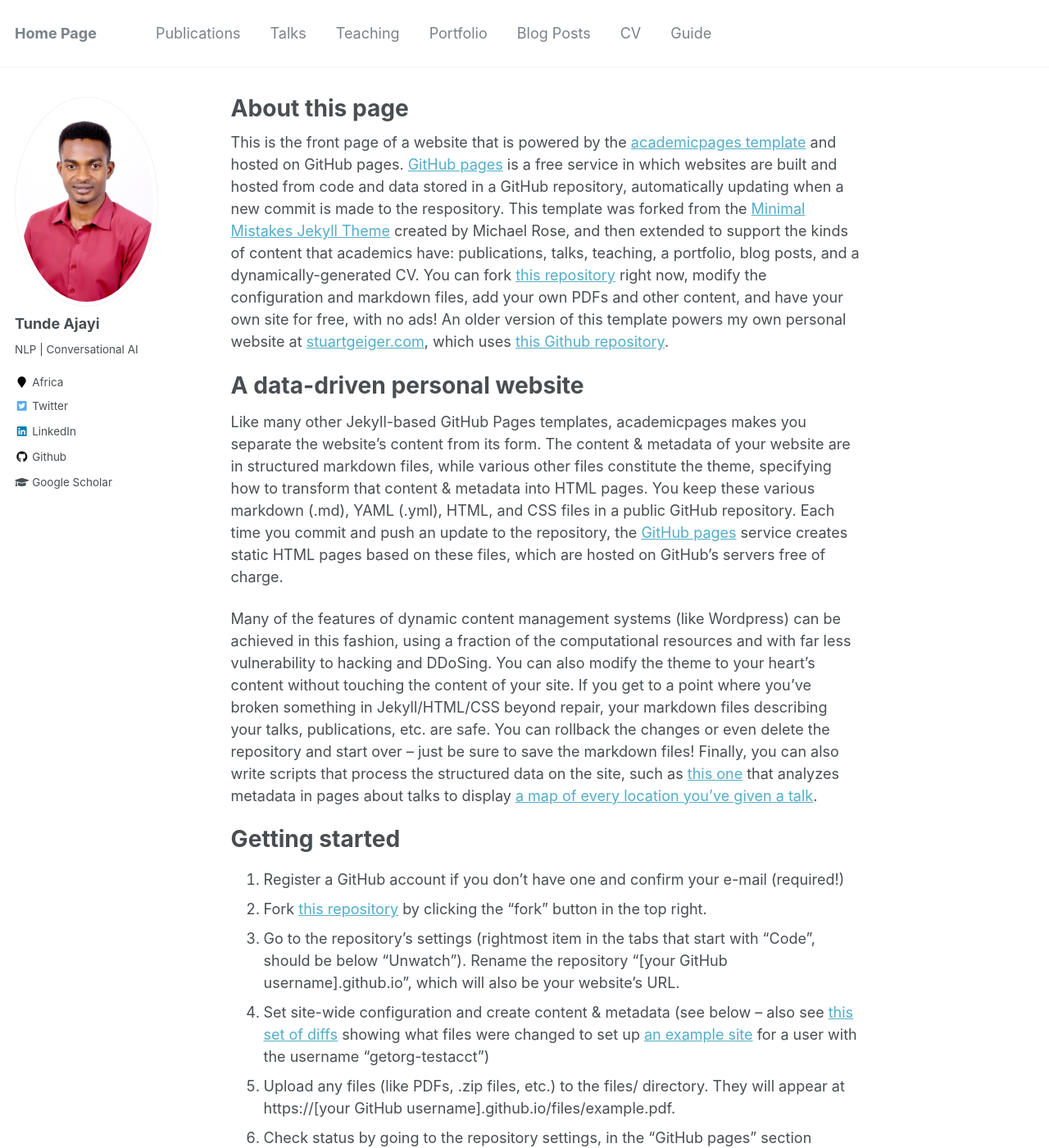
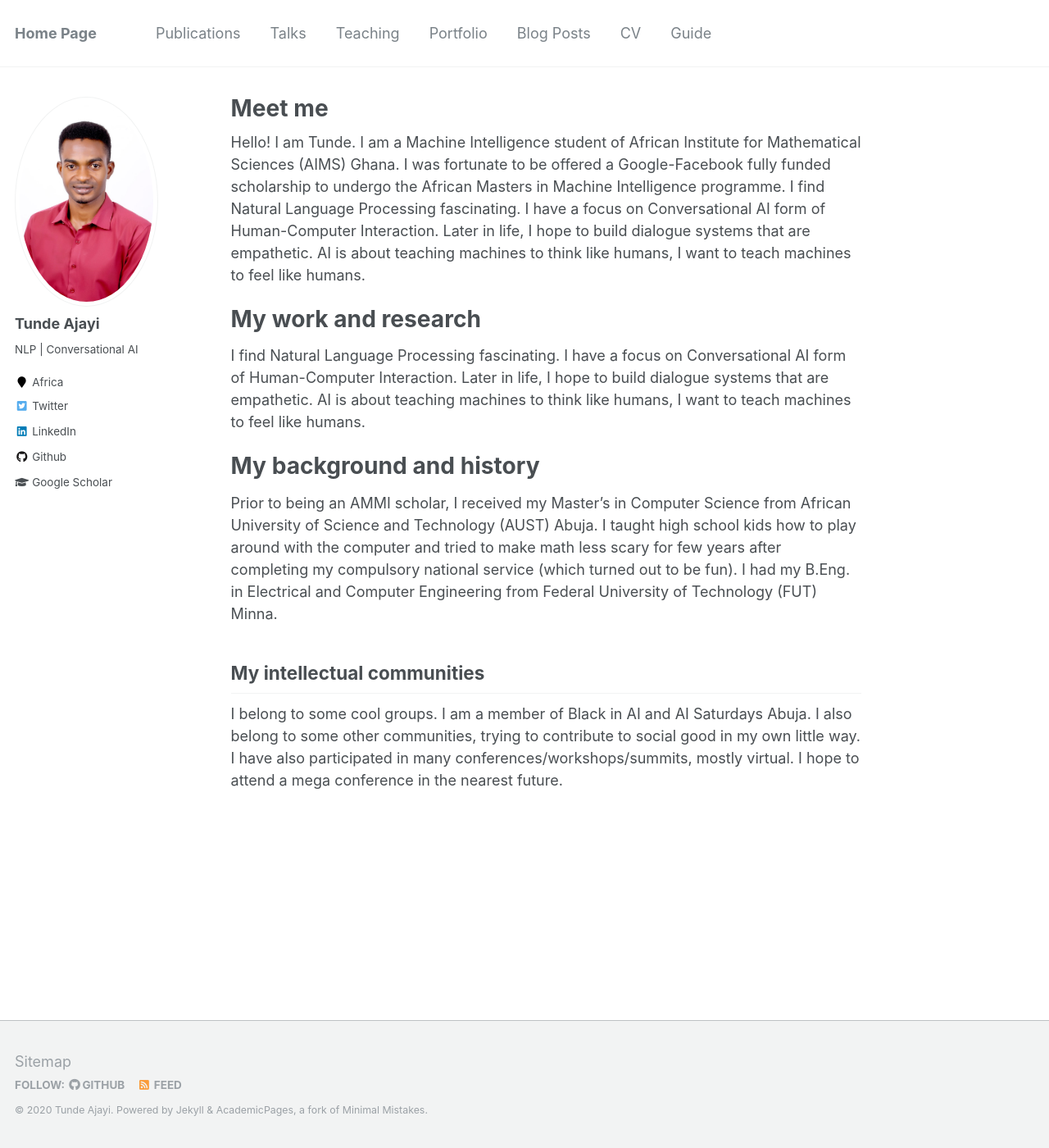
Before and after one commit to tundeajayi/tundeajayi.github.io, a Jekyll site: the page built from _pages/about.md, in a window 1280 px wide and 1400 px high. Shown: the whole window at 82% size. Built offline with Jekyll 4.4.1, drawn with Linux system fonts in a browser that asks for light colours; some of the changed text lies outside the part shown.

Commit message:
updated home page

```diff
--- a/_pages/about.md
+++ b/_pages/about.md
@@ -1,35 +1,39 @@
 ---
 permalink: /
-title: "About this page"
+title: "Meet me"
 excerpt: "About me"
 author_profile: true
 redirect_from:
   - /about/
   - /about.html
 ---
+<!-- This is the front page of a website that is powered by the [academicpages template](https://github.com/academicpages/academicpages.github.io) and hosted on GitHub pages. [GitHub pages](https://pages.github.com) is a free service in which websites are built and hosted from code and data stored in a GitHub repository, automatically updating when a new commit is made to the respository. This template was forked from the [Minimal Mistakes Jekyll Theme](https://mmistakes.github.io/minimal-mistakes/) created by Michael Rose, and then extended to support the kinds of content that academics have: publications, talks, teaching, a portfolio, blog posts, and a dynamically-generated CV. You can fork [this repository](https://github.com/academicpages/academicpages.github.io) right now, modify the configuration and markdown files, add your own PDFs and other content, and have your own site for free, with no ads! An older version of this template powers my own personal website at [stuartgeiger.com](http://stuartgeiger.com), which uses [this Github repository](https://github.com/staeiou/staeiou.github.io). -->
+Hello! I am Tunde. I am a Machine Intelligence student of African Institute for Mathematical Sciences (AIMS) Ghana. I was fortunate to be offered a Google-Facebook fully funded scholarship to undergo the African Masters in Machine Intelligence programme. I find Natural Language Processing fascinating. I have a focus on Conversational AI form of Human-Computer Interaction. Later in life, I hope to build dialogue systems that are empathetic. AI is about teaching machines to think like humans, I want to teach machines to feel like humans.
 
-This is the front page of a website that is powered by the [academicpages template](https://github.com/academicpages/academicpages.github.io) and hosted on GitHub pages. [GitHub pages](https://pages.github.com) is a free service in which websites are built and hosted from code and data stored in a GitHub repository, automatically updating when a new commit is made to the respository. This template was forked from the [Minimal Mistakes Jekyll Theme](https://mmistakes.github.io/minimal-mistakes/) created by Michael Rose, and then extended to support the kinds of content that academics have: publications, talks, teaching, a portfolio, blog posts, and a dynamically-generated CV. You can fork [this repository](https://github.com/academicpages/academicpages.github.io) right now, modify the configuration and markdown files, add your own PDFs and other content, and have your own site for free, with no ads! An older version of this template powers my own personal website at [stuartgeiger.com](http://stuartgeiger.com), which uses [this Github repository](https://github.com/staeiou/staeiou.github.io).
+My work and research
+======
+<!-- Like many other Jekyll-based GitHub Pages templates, academicpages makes you separate the website's content from its form. The content & metadata of your website are in structured markdown files, while various other files constitute the theme, specifying how to transform that content & metadata into HTML pages. You keep these various markdown (.md), YAML (.yml), HTML, and CSS files in a public GitHub repository. Each time you commit and push an update to the repository, the [GitHub pages](https://pages.github.com/) service creates static HTML pages based on these files, which are hosted on GitHub's servers free of charge. -->
+I find Natural Language Processing fascinating. I have a focus on Conversational AI form of Human-Computer Interaction. Later in life, I hope to build dialogue systems that are empathetic. AI is about teaching machines to think like humans, I want to teach machines to feel like humans.
 
-A data-driven personal website
+
+<!-- Many of the features of dynamic content management systems (like Wordpress) can be achieved in this fashion, using a fraction of the computational resources and with far less vulnerability to hacking and DDoSing. You can also modify the theme to your heart's content without touching the content of your site. If you get to a point where you've broken something in Jekyll/HTML/CSS beyond repair, your markdown files describing your talks, publications, etc. are safe. You can rollback the changes or even delete the repository and start over -- just be sure to save the markdown files! Finally, you can also write scripts that process the structured data on the site, such as [this one](https://github.com/academicpages/academicpages.github.io/blob/master/talkmap.ipynb) that analyzes metadata in pages about talks to display [a map of every location you've given a talk](https://academicpages.github.io/talkmap.html). -->
+
+My background and history
 ======
-Like many other Jekyll-based GitHub Pages templates, academicpages makes you separate the website's content from its form. The content & metadata of your website are in structured markdown files, while various other files constitute the theme, specifying how to transform that content & metadata into HTML pages. You keep these various markdown (.md), YAML (.yml), HTML, and CSS files in a public GitHub repository. Each time you commit and push an update to the repository, the [GitHub pages](https://pages.github.com/) service creates static HTML pages based on these files, which are hosted on GitHub's servers free of charge.
-
-Many of the features of dynamic content management systems (like Wordpress) can be achieved in this fashion, using a fraction of the computational resources and with far less vulnerability to hacking and DDoSing. You can also modify the theme to your heart's content without touching the content of your site. If you get to a point where you've broken something in Jekyll/HTML/CSS beyond repair, your markdown files describing your talks, publications, etc. are safe. You can rollback the changes or even delete the repository and start over -- just be sure to save the markdown files! Finally, you can also write scripts that process the structured data on the site, such as [this one](https://github.com/academicpages/academicpages.github.io/blob/master/talkmap.ipynb) that analyzes metadata in pages about talks to display [a map of every location you've given a talk](https://academicpages.github.io/talkmap.html).
-
-Getting started
-======
-1. Register a GitHub account if you don't have one and confirm your e-mail (required!)
+<!-- 1. Register a GitHub account if you don't have one and confirm your e-mail (required!)
 1. Fork [this repository](https://github.com/academicpages/academicpages.github.io) by clicking the "fork" button in the top right.
 1. Go to the repository's settings (rightmost item in the tabs that start with "Code", should be below "Unwatch"). Rename the repository "[your GitHub username].github.io", which will also be your website's URL.
 1. Set site-wide configuration and create content & metadata (see below -- also see [this set of diffs](http://archive.is/3TPas) showing what files were changed to set up [an example site](https://getorg-testacct.github.io) for a user with the username "getorg-testacct")
 1. Upload any files (like PDFs, .zip files, etc.) to the files/ directory. They will appear at https://[your GitHub username].github.io/files/example.pdf.
-1. Check status by going to the repository settings, in the "GitHub pages" section
+1. Check status by going to the repository settings, in the "GitHub pages" section -->
+Prior to being an AMMI scholar, I received my Master's in Computer Science from African University of Science and Technology (AUST) Abuja. I taught high school kids how to play around with the computer and tried to make math less scary for few years after completing my compulsory national service (which turned out to be fun). I had my B.Eng. in Electrical and Computer Engineering from Federal University of Technology (FUT) Minna.
 
-Site-wide configuration
+My intellectual communities
 ------
-The main configuration file for the site is in the base directory in [_config.yml](https://github.com/academicpages/academicpages.github.io/blob/master/_config.yml), which defines the content in the sidebars and other site-wide features. You will need to replace the default variables with ones about yourself and your site's github repository. The configuration file for the top menu is in [_data/navigation.yml](https://github.com/academicpages/academicpages.github.io/blob/master/_data/navigation.yml). For example, if you don't have a portfolio or blog posts, you can remove those items from that navigation.yml file to remove them from the header.
+<!-- The main configuration file for the site is in the base directory in [_config.yml](https://github.com/academicpages/academicpages.github.io/blob/master/_config.yml), which defines the content in the sidebars and other site-wide features. You will need to replace the default variables with ones about yourself and your site's github repository. The configuration file for the top menu is in [_data/navigation.yml](https://github.com/academicpages/academicpages.github.io/blob/master/_data/navigation.yml). For example, if you don't have a portfolio or blog posts, you can remove those items from that navigation.yml file to remove them from the header.  -->
+I belong to some cool groups. I am a member of Black in AI and AI Saturdays Abuja. I also belong to some other communities, trying to contribute to social good in my own little way. I have also participated in many conferences/workshops/summits, mostly virtual. I hope to attend a mega conference in the nearest future.
 
-Create content & metadata
+<!-- Create content & metadata
 ------
 For site content, there is one markdown file for each type of content, which are stored in directories like _publications, _talks, _posts, _teaching, or _pages. For example, each talk is a markdown file in the [_talks directory](https://github.com/academicpages/academicpages.github.io/tree/master/_talks). At the top of each markdown file is structured data in YAML about the talk, which the theme will parse to do lots of cool stuff. The same structured data about a talk is used to generate the list of talks on the [Talks page](https://academicpages.github.io/talks), each [individual page](https://academicpages.github.io/talks/2012-03-01-talk-1) for specific talks, the talks section for the [CV page](https://academicpages.github.io/cv), and the [map of places you've given a talk](https://academicpages.github.io/talkmap.html) (if you run this [python file](https://github.com/academicpages/academicpages.github.io/blob/master/talkmap.py) or [Jupyter notebook](https://github.com/academicpages/academicpages.github.io/blob/master/talkmap.ipynb), which creates the HTML for the map based on the contents of the _talks directory).
 
@@ -43,8 +47,8 @@ How to edit your site's GitHub repository
 Many people use a git client to create files on their local computer and then push them to GitHub's servers. If you are not familiar with git, you can directly edit these configuration and markdown files directly in the github.com interface. Navigate to a file (like [this one](https://github.com/academicpages/academicpages.github.io/blob/master/_talks/2012-03-01-talk-1.md) and click the pencil icon in the top right of the content preview (to the right of the "Raw | Blame | History" buttons). You can delete a file by clicking the trashcan icon to the right of the pencil icon. You can also create new files or upload files by navigating to a directory and clicking the "Create new file" or "Upload files" buttons.
 
 Example: editing a markdown file for a talk
-![Editing a markdown file for a talk](/images/editing-talk.png)
+![Editing a markdown file for a talk](/images/editing-talk.png) -->
 
-For more info
+<!-- For more info
 ------
-More info about configuring academicpages can be found in [the guide](https://academicpages.github.io/markdown/). The [guides for the Minimal Mistakes theme](https://mmistakes.github.io/minimal-mistakes/docs/configuration/) (which this theme was forked from) might also be helpful.
+More info about configuring academicpages can be found in [the guide](https://academicpages.github.io/markdown/). The [guides for the Minimal Mistakes theme](https://mmistakes.github.io/minimal-mistakes/docs/configuration/) (which this theme was forked from) might also be helpful. -->
```
